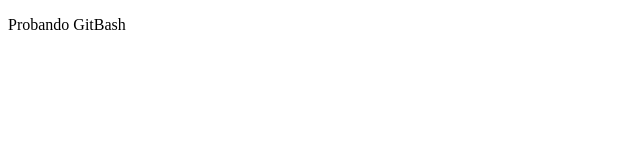
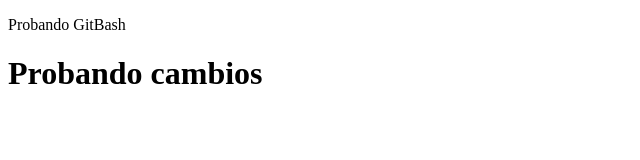
Before and after one commit to morro76/primerintento, a plain HTML site: page index.html in a window 1280 px wide. Shown: the whole page, without its empty margins (0-640 px from the left). Drawn offline with Linux system fonts and the light colour scheme.

Commit message:
Primer commit

```diff
--- a/index.html
+++ b/index.html
@@ -9,5 +9,7 @@
 
 <p>Probando GitBash</p>
 
+<h1>Probando cambios</h1>
+
 </body>
 </html>
```
